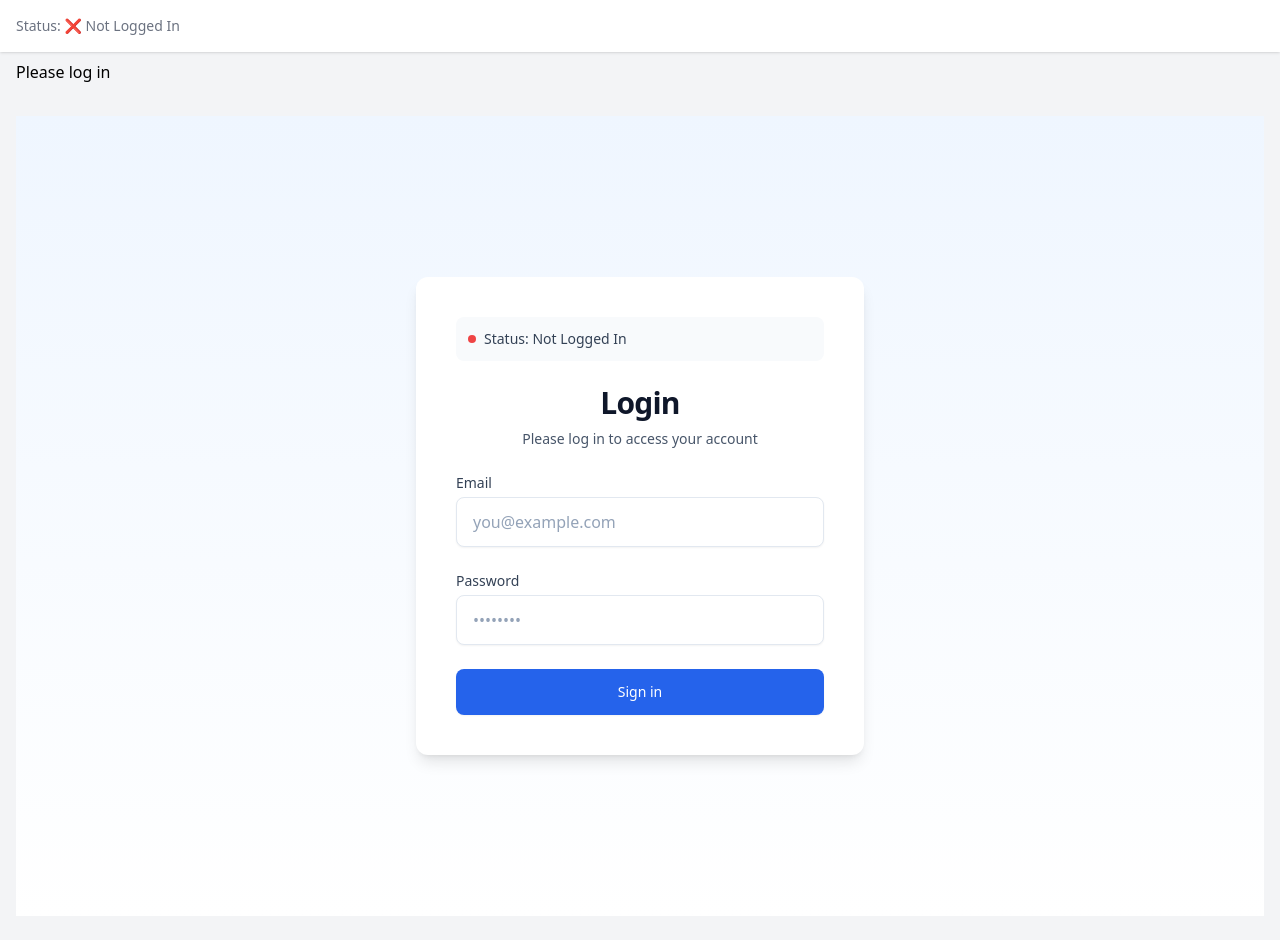
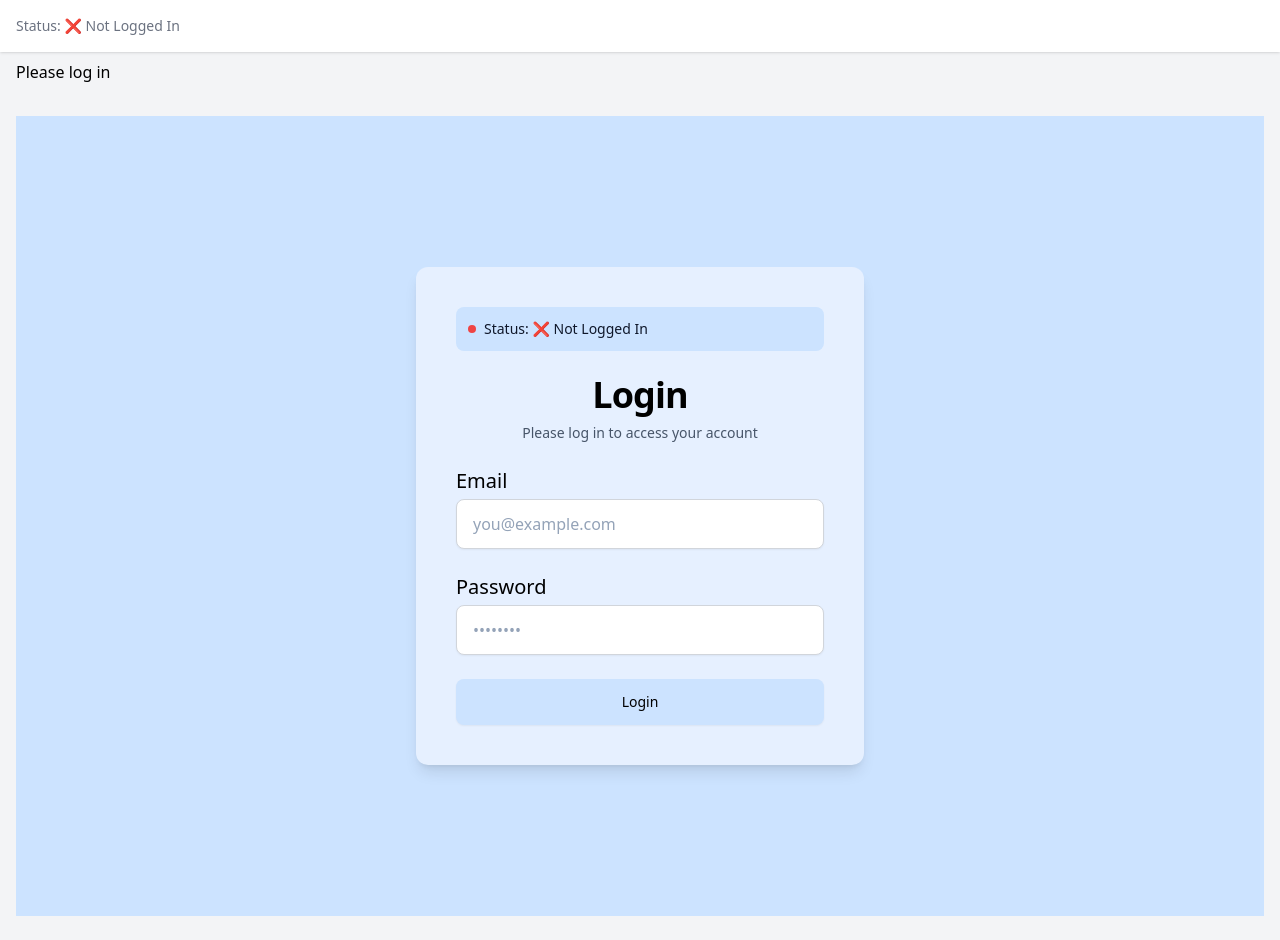
Before and after one commit to raybunnage/dhg-monorepo, a React (Vite) app in the folder apps/dhg-baseline/: page / in a window 1280 px wide. Built offline with nearby package versions, Linux system fonts and the light colour scheme.

Commit message:
more tweaks to login

```diff
--- a/apps/dhg-baseline/src/pages/LoginPage.tsx
+++ b/apps/dhg-baseline/src/pages/LoginPage.tsx
@@ -33,24 +33,24 @@ const LoginPage = () => {
   return (
     <div className={`
       min-h-screen flex items-center justify-center
-      bg-gradient-to-b from-blue-50 to-white
+      bg-[#cce3ff]
       px-4 py-12 sm:px-6 lg:px-8
     `}>
       <div className={`
         w-full max-w-md space-y-6
-        bg-white rounded-xl shadow-lg
+        bg-[#e6f0ff] rounded-xl shadow-lg
         p-8 sm:p-10
       `}>
         {/* Status Section */}
-        <div className="flex items-center space-x-2 text-sm mb-6 bg-slate-50 p-3 rounded-lg">
+        <div className="flex items-center space-x-2 text-sm mb-6 bg-[#cce3ff] p-3 rounded-lg">
           <div className="w-2 h-2 rounded-full bg-red-500"></div>
-          <span className="text-slate-700">Status: Not Logged In</span>
+          <span className="text-slate-900">Status: ❌ Not Logged In</span>
         </div>
 
         {/* Title Section */}
         <div>
           <h1 className={`
-            text-3xl font-bold text-center text-slate-900
+            text-4xl font-bold text-center text-black
             tracking-tight
           `}>Login</h1>
           <p className="mt-2 text-center text-sm text-slate-600">
@@ -68,7 +68,7 @@ const LoginPage = () => {
           <div>
             <label
               htmlFor="email"
-              className="block text-sm font-medium text-slate-700 mb-1"
+              className="block text-xl font-medium text-black mb-1"
             >
               Email
             </label>
@@ -80,13 +80,14 @@ const LoginPage = () => {
               className={`
                 block w-full
                 px-4 py-3
-                border border-slate-200
+                border border-gray-300
                 text-slate-900
                 rounded-lg
                 shadow-sm
                 focus:ring-2 focus:ring-blue-500 focus:border-blue-500
                 placeholder:text-slate-400
                 transition-colors duration-200
+                bg-white
               `}
               placeholder="you@example.com"
             />
@@ -95,7 +96,7 @@ const LoginPage = () => {
           <div>
             <label
               htmlFor="password"
-              className="block text-sm font-medium text-slate-700 mb-1"
+              className="block text-xl font-medium text-black mb-1"
             >
               Password
             </label>
@@ -107,13 +108,14 @@ const LoginPage = () => {
               className={`
                 block w-full
                 px-4 py-3
-                border border-slate-200
+                border border-gray-300
                 text-slate-900
                 rounded-lg
                 shadow-sm
                 focus:ring-2 focus:ring-blue-500 focus:border-blue-500
                 placeholder:text-slate-400
                 transition-colors duration-200
+                bg-white
               `}
               placeholder="••••••••"
             />
@@ -125,8 +127,8 @@ const LoginPage = () => {
               w-full flex justify-center items-center
               px-4 py-3
               border border-transparent
-              text-sm font-medium text-white
-              bg-blue-600 hover:bg-blue-700
+              text-sm font-medium text-black
+              bg-[#cce3ff] hover:bg-[#b3d9ff]
               rounded-lg
               shadow-sm
               transition-colors duration-200
@@ -138,14 +140,14 @@ const LoginPage = () => {
           >
             {isLoading ? (
               <>
-                <svg className="animate-spin -ml-1 mr-3 h-5 w-5 text-white" fill="none" viewBox="0 0 24 24">
+                <svg className="animate-spin -ml-1 mr-3 h-5 w-5 text-black" fill="none" viewBox="0 0 24 24">
                   <circle className="opacity-25" cx="12" cy="12" r="10" stroke="currentColor" strokeWidth="4"/>
                   <path className="opacity-75" fill="currentColor" d="M4 12a8 8 0 018-8V0C5.373 0 0 5.373 0 12h4zm2 5.291A7.962 7.962 0 014 12H0c0 3.042 1.135 5.824 3 7.938l3-2.647z"/>
                 </svg>
                 Logging in...
               </>
             ) : (
-              'Sign in'
+              'Login'
             )}
           </button>
         </form>
```
